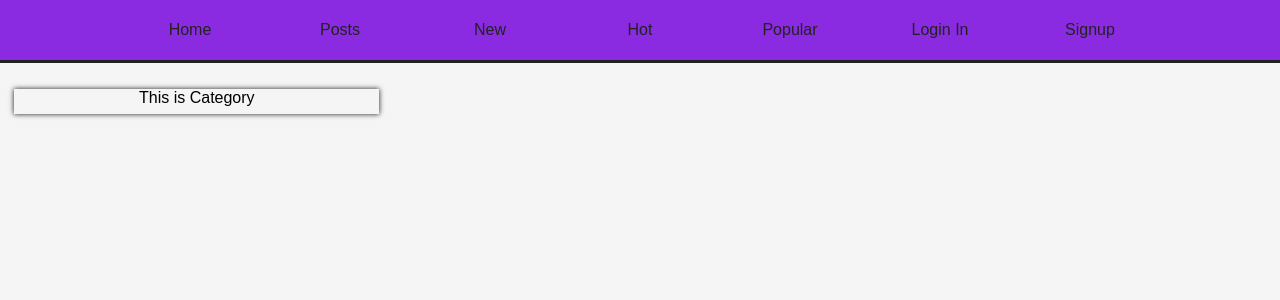
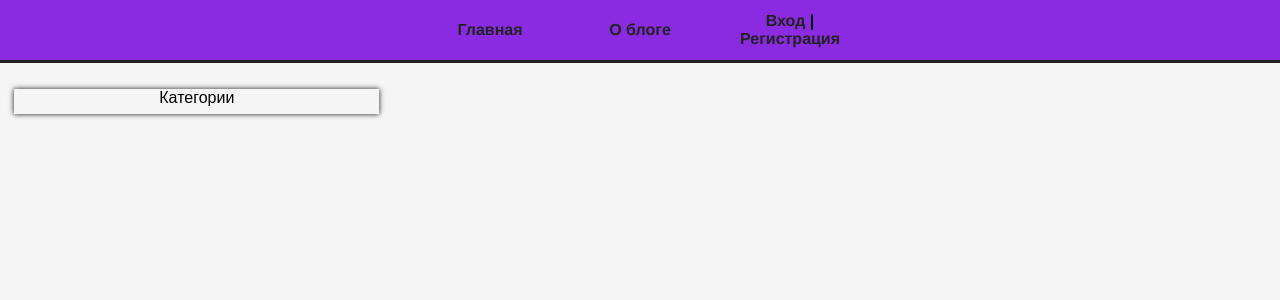
Before and after one commit to PavelGrebenshikov/django-blog, a Django app: page / in a window 1280 px wide. Shown: the top 300 px of the page. Run offline with Django 3.2, Linux system fonts and the light colour scheme; data that the repository does not hold is empty; some libraries are stand-ins or nearby versions.

Commit message:
Небольшие правки

```diff
--- a/Blog/static/css/base.css
+++ b/Blog/static/css/base.css
@@ -27,6 +27,8 @@ header {
 .item_menu {
     text-align: center;
     width: 150px;
+    font-weight: bold;
+    font-family: 'Franklin Gothic Medium', 'Arial Narrow', Arial, sans-serif;
 }
 .item_menu > .link-login-in:hover, .link-sign-up:hover {
     color: white;
--- a/Blog/templates/home/list_category.html
+++ b/Blog/templates/home/list_category.html
@@ -1,7 +1,7 @@
 <div class="container_category">
     <div class="category">
         <div class="title-category">
-            <p class="p-category">This is Category</p>
+            <p class="p-category">Категории</p>
         </div>
         {% for category in Category %}
         <div class="category_link">
--- a/Blog/templates/include/header.html
+++ b/Blog/templates/include/header.html
@@ -1,17 +1,22 @@
 <header>
     <div class="menu">
         <div class="container_menu">
-            <div class="item_menu"><a href="{% url 'home_page' %}">Home</a></div>
-            <div class="item_menu"><a href="#">Posts</a></div>
-            <div class="item_menu"><a href="#">New</a></div>
-            <div class="item_menu"><a href="#">Hot</a></div>
-            <div class="item_menu"><a href="#">Popular</a></div>
+            <div class="item_menu"><a href="{% url 'home_page' %}">Главная</a></div>
+            <!-- <div class="item_menu"><a href="#">Посты</a></div>
+            <div class="item_menu"><a href="#">Новые</a></div> -->
+            <div class="item_menu"><a href="{% url 'home_page' %}">О блоге</a></div>
             <!-- Временно -->
             {% if not user.is_authenticated %}
-            <div class="item_menu"><a href="{% url 'login' %}">Login In</a></div>
-            <div class="item_menu"><a href="{% url 'signup' %}">Signup</a></div>
+            <div class="item_menu">
+                <a class="link-login-in" href="{% url 'login' %}">Вход</a>
+                    <span>
+                        |
+                    </span>
+                <a class="link-sign-up" href="{% url 'signup' %}">Регистрация</a>
+            </div>
             {% else %}
-            <div class="item_menu"><a href="{% url 'logout' %}">Logout</a></div>
+            <div class="item_menu"><a href="{% url 'Profile' %}">Профиль</a></div>
+            <div class="item_menu"><a href="{% url 'logout' %}">Выход</a></div>
             {% endif %}
         </div>
     </div>
```
